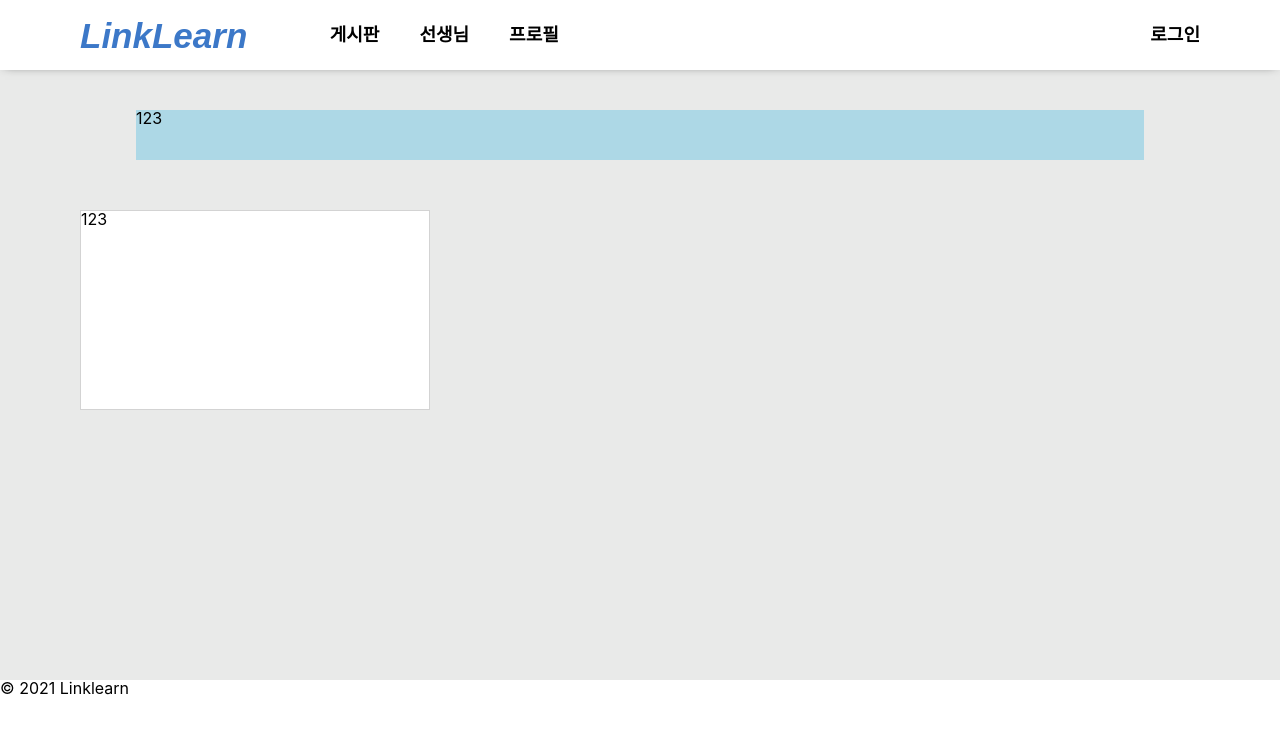
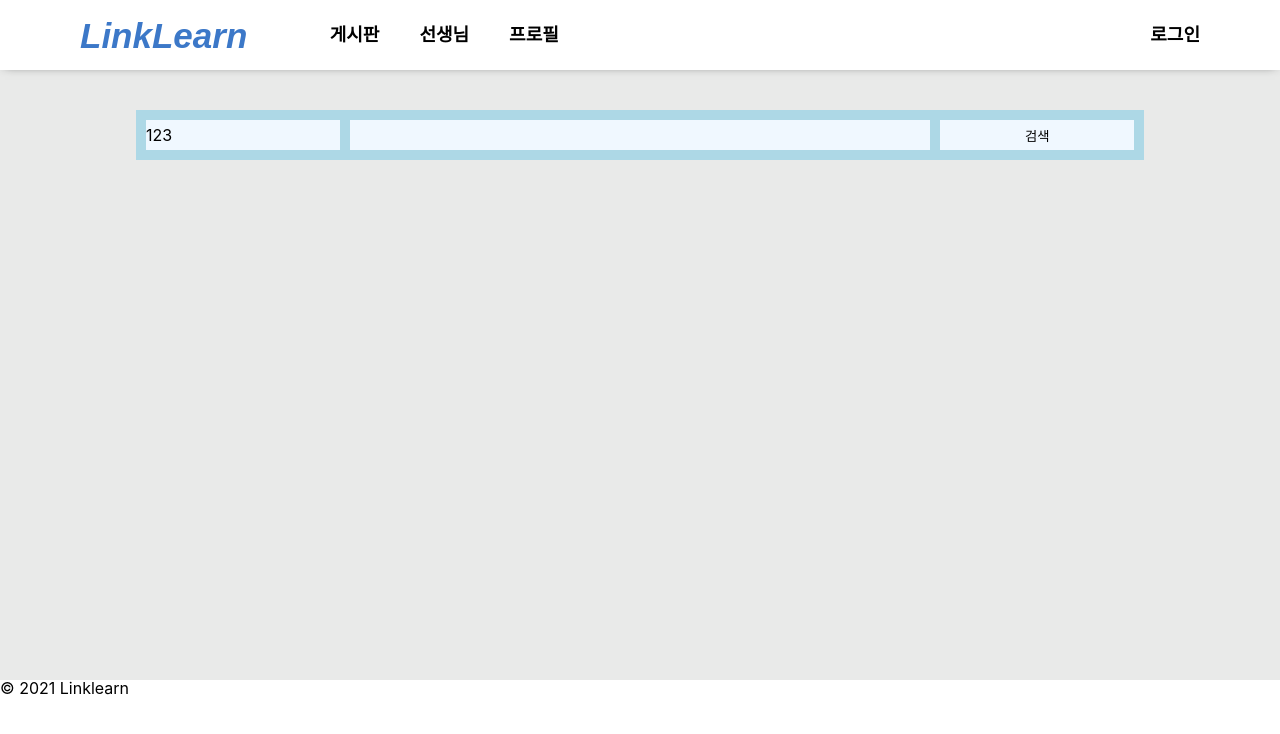
Before and after one commit to 1st-WnC-Programming/Linklearn, a React (Create React App) app in the folder front-end/: page /#/Board in a window 1280 px wide. Shown: the top 734 px of the page. Built offline with nearby package versions, Linux system fonts and the light colour scheme.

Commit message:
add search box

```diff
--- a/front-end/src/routes/Board.js
+++ b/front-end/src/routes/Board.js
@@ -1,7 +1,25 @@
 import styled from 'styled-components';
-
+import { Link } from 'react-router-dom';
+const info = [
+  {
+    title: '공지사항 입니다.공지사항 입니다.공지사항 입니다.',
+    date: '2021-07-23',
+    views: '42',
+    id: 0,
+  },
+  { title: '공지사항 입니다1.', date: '2021-07-23', views: '42', id: 1 },
+  { title: '공지사항 입니다2.', date: '2021-07-23', views: '42', id: 2 },
+  { title: '공지사항 입니다3.', date: '2021-07-23', views: '42', id: 3 },
+];
+const dataFile = [
+  { title: '데이터 파일0', date: '2021-07-23', views: '24', id: 4 },
+  { title: '데이터 파일1', date: '2021-07-23', views: '24', id: 5 },
+  { title: '데이터 파일2', date: '2021-07-23', views: '24', id: 6 },
+  { title: '데이터 파일3', date: '2021-07-23', views: '24', id: 7 },
+];
 const Container = styled.div`
   display: flex;
+  flex: 1;
 `;
 const SearchBox = styled.div`
   margin: auto;
@@ -9,20 +27,38 @@ const SearchBox = styled.div`
   height: 50px;
   background-color: lightblue;
   margin-bottom: 50px;
+  padding: 10px;
+  display: flex;
 `;
-const TeacherBox = styled.div`
-  background-color: white;
-  width: 350px;
-  height: 200px;
-  border: 1px solid lightgray;
+const SortTitle = styled.div`
+  background-color: aliceblue;
+  width: 20%;
+  height: 100%;
+  line-height: 30px;
+  margin-right: 10px;
 `;
+const SeacrchInput = styled.input`
+  background-color: aliceblue;
+  width: 60%;
+  height: 100%;
+  line-height: 30px;
+  border: 0px;
+  margin-right: 10px;
+`;
+const SearchButton = styled.button`
+  width: 20%;
+  background-color: aliceblue;
+`;
+
 const Board = () => {
   return (
     <div className='inner'>
-      <SearchBox>123</SearchBox>
-      <Container>
-        <TeacherBox>123</TeacherBox>
-      </Container>
+      <SearchBox>
+        <SortTitle>123</SortTitle>
+        <SeacrchInput></SeacrchInput>
+        <SearchButton>검색</SearchButton>
+      </SearchBox>
+      <Container></Container>
     </div>
   );
 };
```
